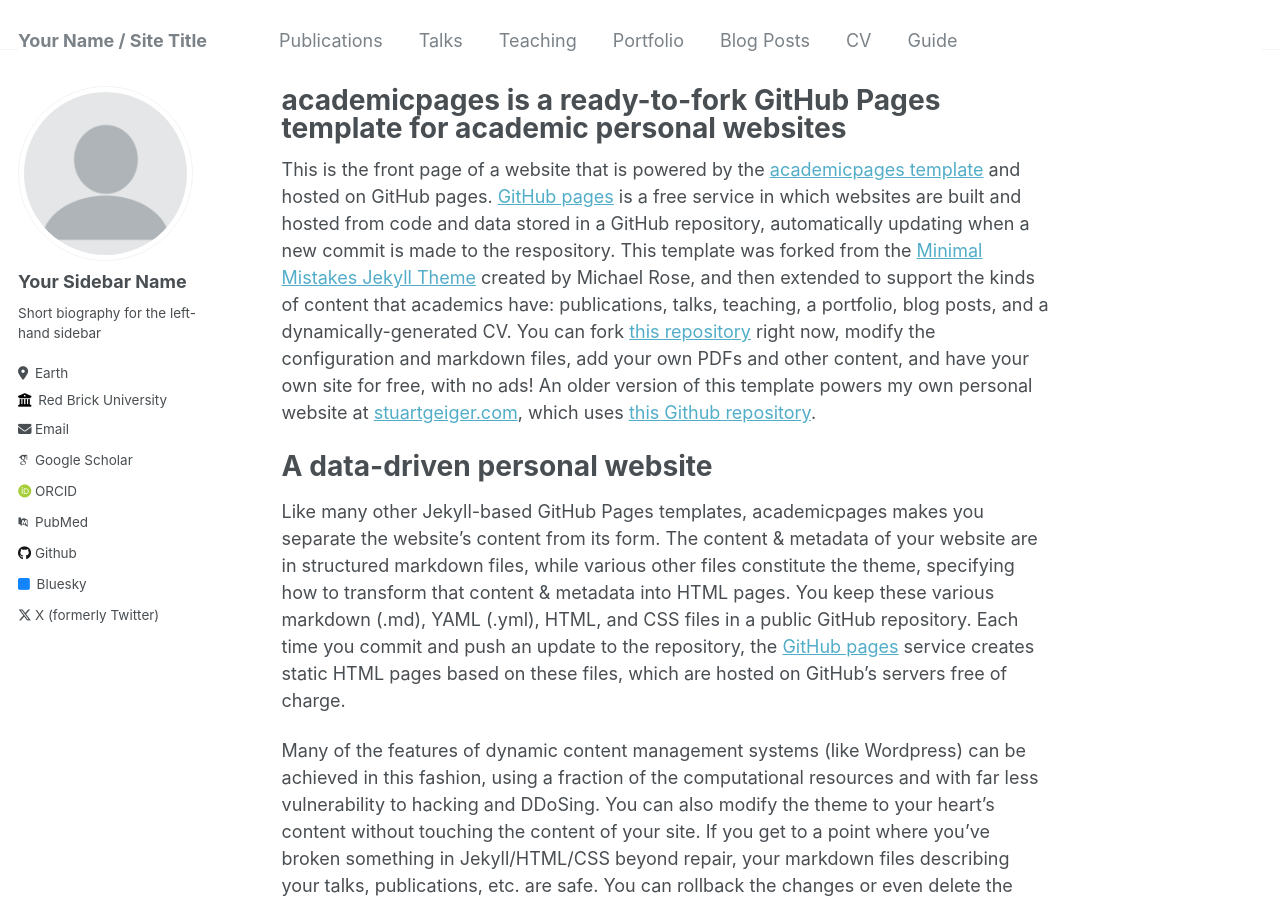
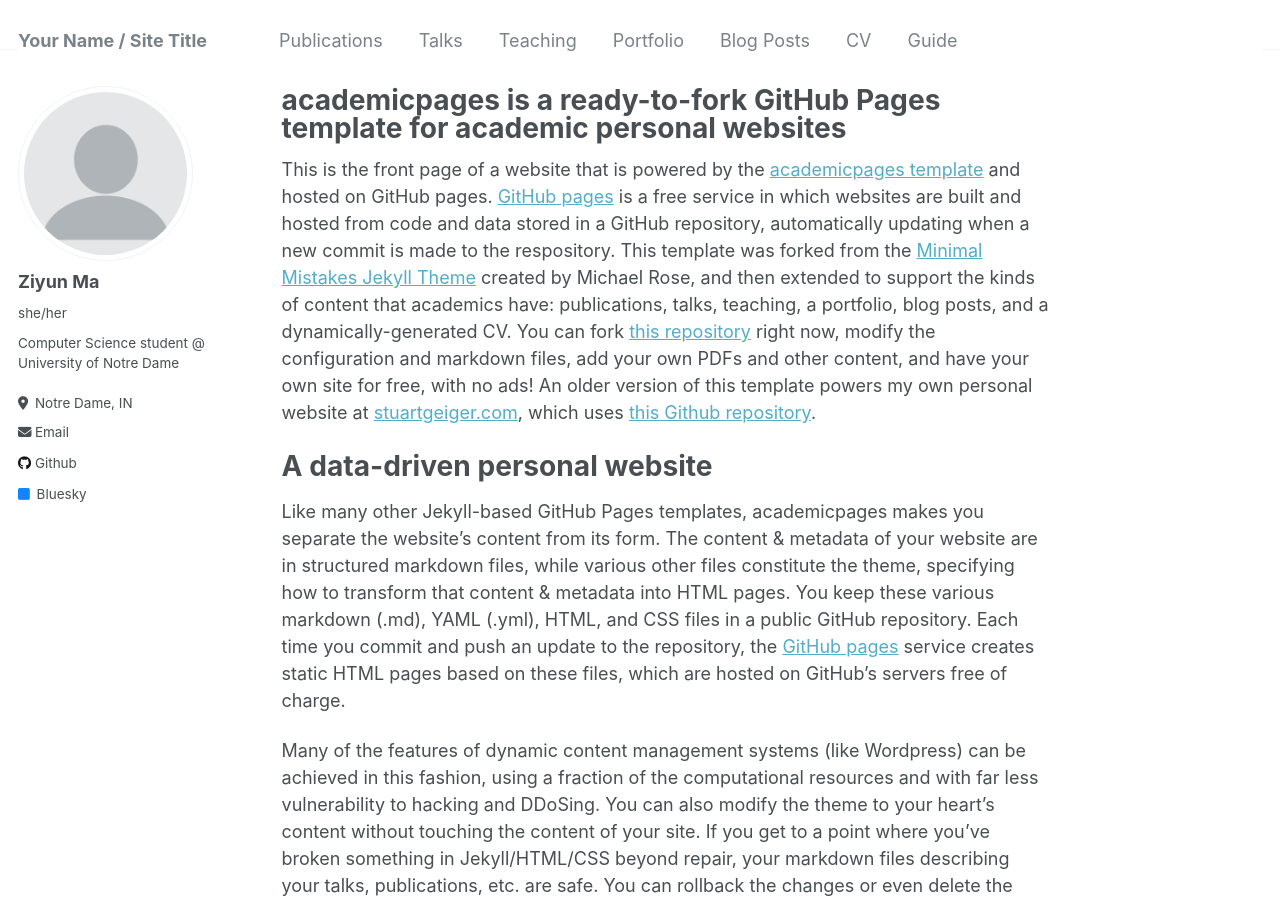
Before and after one commit to ziyunma/ziyunma.github.io, a Jekyll site: the page built from _pages/about.md, in a window 1280 px wide and 900 px high. Built offline with Jekyll 4.4.1, drawn with Linux system fonts in a browser that asks for light colours; some web fonts are replaced.

Commit message:
Update _config.yml

```diff
--- a/_config.yml
+++ b/_config.yml
@@ -22,27 +22,27 @@ repository               : "academicpages/academicpages.github.io"
 author:
   # Biographic information
   avatar           : "profile.png"
-  name             : "Your Sidebar Name"
-  pronouns         : # example: "she/her"
-  bio              : "Short biography for the left-hand sidebar"
-  location         : "Earth"
-  employer         : "Red Brick University"
+  name             : "Ziyun Ma"
+  pronouns         : "she/her"
+  bio              : "Computer Science student @ University of Notre Dame"
+  location         : "Notre Dame, IN"
+  # employer         : "Red Brick University"
   uri              : # URL
-  email            : "none@example.org"
+  email            : "ma.ziyun@outlook.com"
 
   # Academic websites
   arxiv            : # URL - Update with the correct link to your profile
-  googlescholar    : "https://scholar.google.com/citations?user=PS_CX0AAAAAJ"
+  # googlescholar    : "https://scholar.google.com/citations?user=PS_CX0AAAAAJ"
   impactstory      : # URL
-  orcid            : "http://orcid.org/yourorcidurl"
-  pubmed           : "https://www.ncbi.nlm.nih.gov/pubmed/?term=john+snow"
+  # orcid            : "http://orcid.org/yourorcidurl"
+  # pubmed           : "https://www.ncbi.nlm.nih.gov/pubmed/?term=john+snow"
   researchgate     : # URL
 
   # Repositories and software development
   bitbucket        : # Username - Update with your username on the site
   codepen          : # Username
   dribbble         : # Username
-  github           : "academicpages"
+  github           : "ziyunma"
   kaggle           : # Username
   stackoverflow    : # User number or user number and name (i.e., use "1" or "1/jeff-atwood")
 
@@ -64,7 +64,7 @@ author:
   steam            : # Username
   telegram         : # URL
   tumblr           : # Username
-  twitter          : "UniofOxford"  # Replace this with your X / Twitter handle
+  # twitter          : "UniofOxford"  # Replace this with your X / Twitter handle
   vine             : # Username
   weibo            : # Username
   wikipedia        : # Username
```
